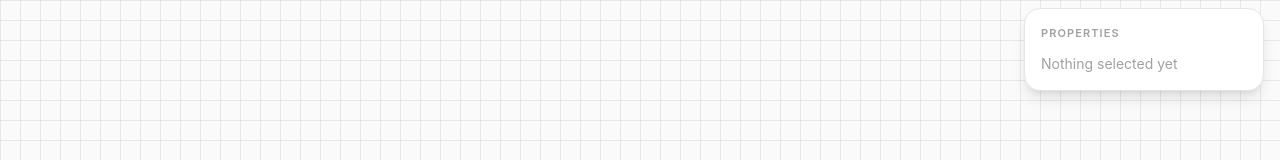
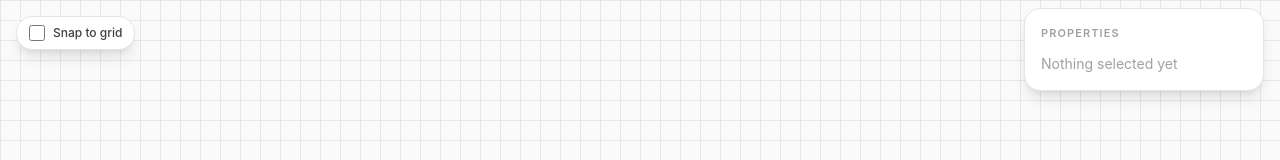
Before and after one commit to evilovv/mini-figma, a React (Vite) app: page / in a window 1280 px wide. Shown: the top 160 px of the page. Built offline with nearby package versions, Linux system fonts and the light colour scheme.

Commit message:
Добавить привязку фигур к сетке с переключателем

```diff
--- a/src/App.tsx
+++ b/src/App.tsx
@@ -1,7 +1,9 @@
+import { useState } from 'react'
 import { Canvas } from './components/Canvas'
 import { Toolbar } from './components/Toolbar'
 import { PropertiesPanel } from './components/PropertiesPanel'
 import { LayersPanel } from './components/LayersPanel'
+import { OptionsPanel } from './components/OptionsPanel'
 import { useShapes } from './hooks/useShapes'
 import { useHotkeys } from './hooks/useHotkeys'
 import { shapeLabel } from './utils/label'
@@ -19,6 +21,8 @@ export default function App() {
     nudgeShape,
     select,
   } = useShapes()
+
+  const [snap, setSnap] = useState(false)
 
   useHotkeys({
     onSelectTool: selectTool,
@@ -40,11 +44,13 @@ export default function App() {
         shapes={shapes}
         selectedId={selectedId}
         tool={tool}
+        snap={snap}
         onSelect={select}
         onAddShape={addShape}
         onUpdateShape={updateShape}
         onMoveShapeByKeyboard={nudgeShape}
       />
+      <OptionsPanel snap={snap} onToggleSnap={setSnap} />
       <Toolbar tool={tool} onSelectTool={selectTool} />
       <PropertiesPanel shape={selectedShape} onUpdate={updateShape} />
       <LayersPanel
--- a/src/components/Canvas.tsx
+++ b/src/components/Canvas.tsx
@@ -1,13 +1,15 @@
 import { useCallback, useEffect, useRef, useState, type KeyboardEvent as ReactKeyboardEvent, type PointerEvent as ReactPointerEvent } from 'react'
 import type { Point, Shape as ShapeModel, ShapeDraft, Tool } from '../types/shape'
-import { DEFAULT_FILL, DEFAULT_STROKE, DEFAULT_STROKE_WIDTH } from '../constants/shape'
+import { DEFAULT_FILL, DEFAULT_STROKE, DEFAULT_STROKE_WIDTH, GRID_SIZE } from '../constants/shape'
 import { useViewport } from '../hooks/useViewport'
+import { snapToGrid } from '../utils/geometry'
 import { Shape } from './Shape'
 
 interface CanvasProps {
   shapes: ShapeModel[]
   selectedId: string | null
   tool: Tool
+  snap: boolean
   onSelect: (id: string | null) => void
   onAddShape: (draft: ShapeDraft) => void
   onUpdateShape: (id: string, patch: Partial<Omit<ShapeModel, 'id'>>) => void
@@ -65,6 +67,7 @@ export function Canvas({
   shapes,
   selectedId,
   tool,
+  snap,
   onSelect,
   onAddShape,
   onUpdateShape,
@@ -90,6 +93,12 @@ export function Canvas({
     setDraftShape(null)
     setIsPanning(false)
   }, [])
+
+  const align = useCallback(
+    (point: Point): Point =>
+      snap ? { x: snapToGrid(point.x, GRID_SIZE), y: snapToGrid(point.y, GRID_SIZE) } : point,
+    [snap],
+  )
 
   useEffect(() => {
     const el = containerRef.current
@@ -141,7 +150,7 @@ export function Canvas({
       const draw = drawRef.current
       if (draw && draw.pointerId === event.pointerId) {
         const { origin, draft } = draw
-        const current = toCanvas({ x: event.clientX, y: event.clientY })
+        const current = align(toCanvas({ x: event.clientX, y: event.clientY }))
         const next: ShapeDraft = {
           ...draft,
           x: Math.min(origin.x, current.x),
@@ -156,10 +165,11 @@ export function Canvas({
 
       const move = moveRef.current
       if (move && move.pointerId === event.pointerId) {
-        onUpdateShape(move.shapeId, {
+        const next = align({
           x: move.start.x + (event.clientX - move.origin.x) / zoom,
           y: move.start.y + (event.clientY - move.origin.y) / zoom,
         })
+        onUpdateShape(move.shapeId, { x: next.x, y: next.y })
         return
       }
 
@@ -217,7 +227,7 @@ export function Canvas({
       window.removeEventListener('pointercancel', onPointerUp)
       window.removeEventListener('blur', onBlur)
     }
-  }, [cancelGestures, onAddShape, onSelect, onUpdateShape, panTo, toCanvas, zoom])
+  }, [align, cancelGestures, onAddShape, onSelect, onUpdateShape, panTo, toCanvas, zoom])
 
   const handlePointerDown = (event: ReactPointerEvent) => {
     if (event.pointerType === 'mouse' && event.button !== 0) return
@@ -241,7 +251,7 @@ export function Canvas({
     if (tool !== 'select') {
       drawRef.current = {
         pointerId: event.pointerId,
-        origin: toCanvas(client),
+        origin: align(toCanvas(client)),
         draft: { ...DEFAULT_DRAFT, type: tool },
         current: null,
       }
@@ -270,7 +280,7 @@ export function Canvas({
 
   const handleShapeKeyDown = useCallback(
     (shape: ShapeModel, event: ReactKeyboardEvent) => {
-      const step = event.shiftKey ? 10 : 1
+      const step = snap ? GRID_SIZE : event.shiftKey ? 10 : 1
       const deltas: Record<string, Point> = {
         ArrowLeft: { x: -step, y: 0 },
         ArrowRight: { x: step, y: 0 },
@@ -283,10 +293,10 @@ export function Canvas({
       onSelect(shape.id)
       onMoveShapeByKeyboard(shape.id, delta.x, delta.y)
     },
-    [onMoveShapeByKeyboard, onSelect],
+    [onMoveShapeByKeyboard, onSelect, snap],
   )
 
-  const grid = 20 * zoom
+  const grid = GRID_SIZE * zoom
   const cursor = isPinching
     ? 'cursor-grabbing'
     : isPanning
--- /dev/null
+++ b/src/components/OptionsPanel.tsx
@@ -0,0 +1,24 @@
+interface OptionsPanelProps {
+  snap: boolean
+  onToggleSnap: (value: boolean) => void
+}
+
+export function OptionsPanel({ snap, onToggleSnap }: OptionsPanelProps) {
+  return (
+    <aside className="absolute left-4 top-4 z-10 flex items-center gap-2 rounded-2xl border border-neutral-200 bg-white px-3 py-2 shadow-lg">
+      <input
+        id="snap-to-grid"
+        type="checkbox"
+        checked={snap}
+        onChange={(event) => onToggleSnap(event.target.checked)}
+        className="h-4 w-4 cursor-pointer accent-blue-500"
+      />
+      <label
+        htmlFor="snap-to-grid"
+        className="cursor-pointer select-none text-xs font-medium text-neutral-700"
+      >
+        Snap to grid
+      </label>
+    </aside>
+  )
+}
--- a/src/constants/shape.ts
+++ b/src/constants/shape.ts
@@ -1,4 +1,6 @@
 export const SAVE_DEBOUNCE_MS = 400
+
+export const GRID_SIZE = 20
 
 export const DEFAULT_FILL = '#3b82f6'
 export const DEFAULT_STROKE = '#1e40af'
--- a/src/utils/geometry.ts
+++ b/src/utils/geometry.ts
@@ -5,6 +5,10 @@ export const MAX_ZOOM = 4
 
 export function clampZoom(zoom: number): number {
   return Math.min(MAX_ZOOM, Math.max(MIN_ZOOM, zoom))
+}
+
+export function snapToGrid(value: number, grid: number): number {
+  return Math.round(value / grid) * grid
 }
 
 export function screenToCanvas(screen: Point, pan: Point, zoom: number): Point {
```
